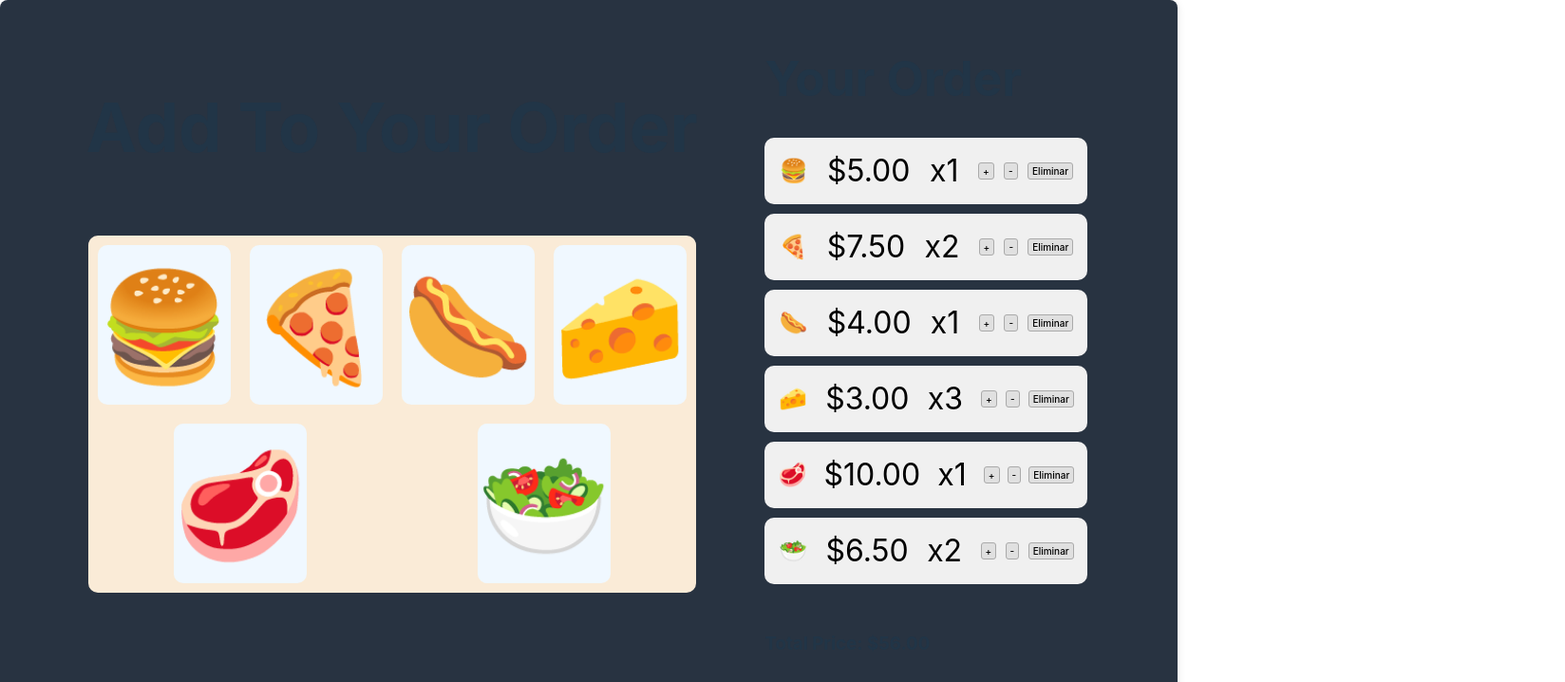
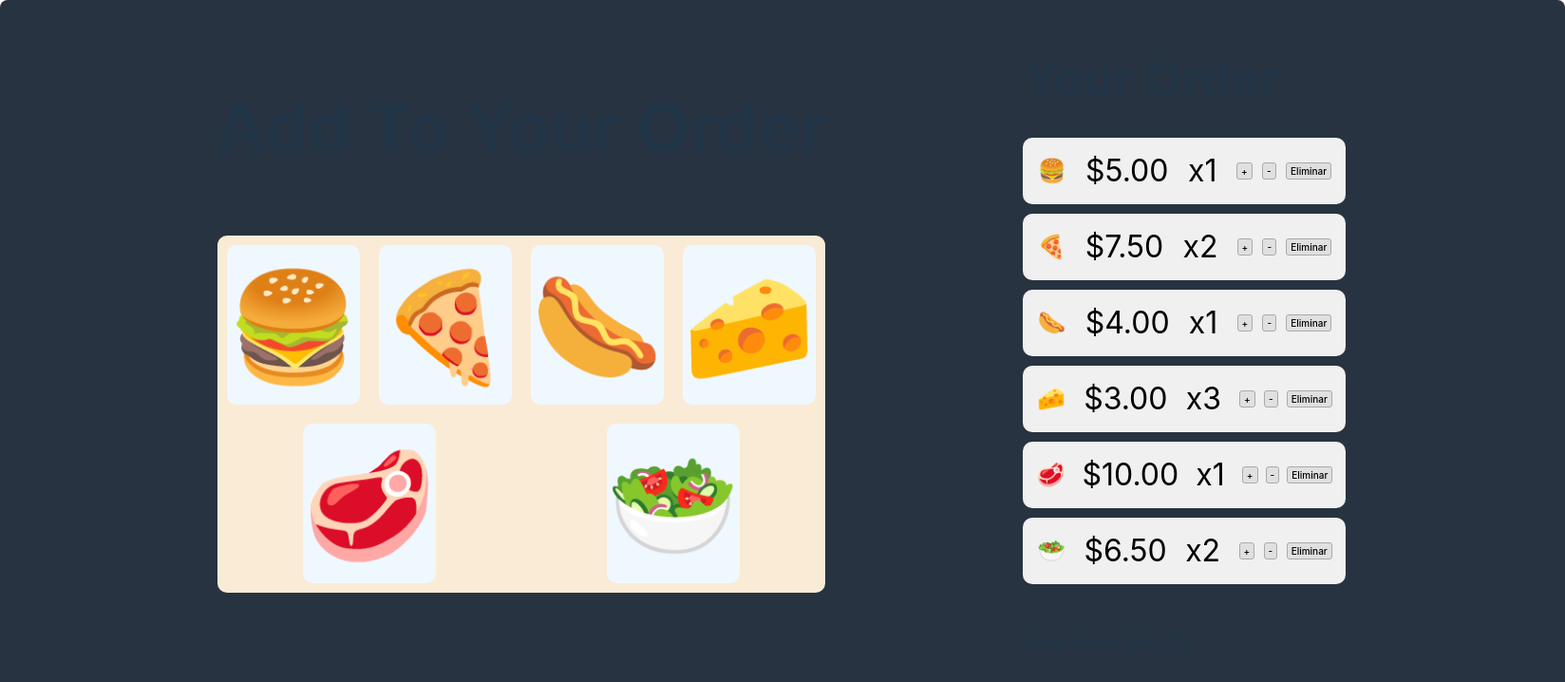
Before and after one commit to AgustinVelazquez0/Food_List_Front, a React (Vite) app: page / in a window 1280 px wide. Shown: the top 718 px of the page at 95% size, 1648 px wide, since content can reach past the window. Built offline with nearby package versions, Linux system fonts and the light colour scheme.

Commit message:
The latests second

```diff
--- a/src/Components/ContenedorBig/ContenedorBig.module.css
+++ b/src/Components/ContenedorBig/ContenedorBig.module.css
@@ -5,6 +5,6 @@
   background-color: #283341;
   border-radius: 8px;
   box-shadow: 0 2px 10px rgba(0, 0, 0, 0.1);
-  width: 150vh;
+  width: 201vh;
   justify-content: space-evenly;
 }
```
